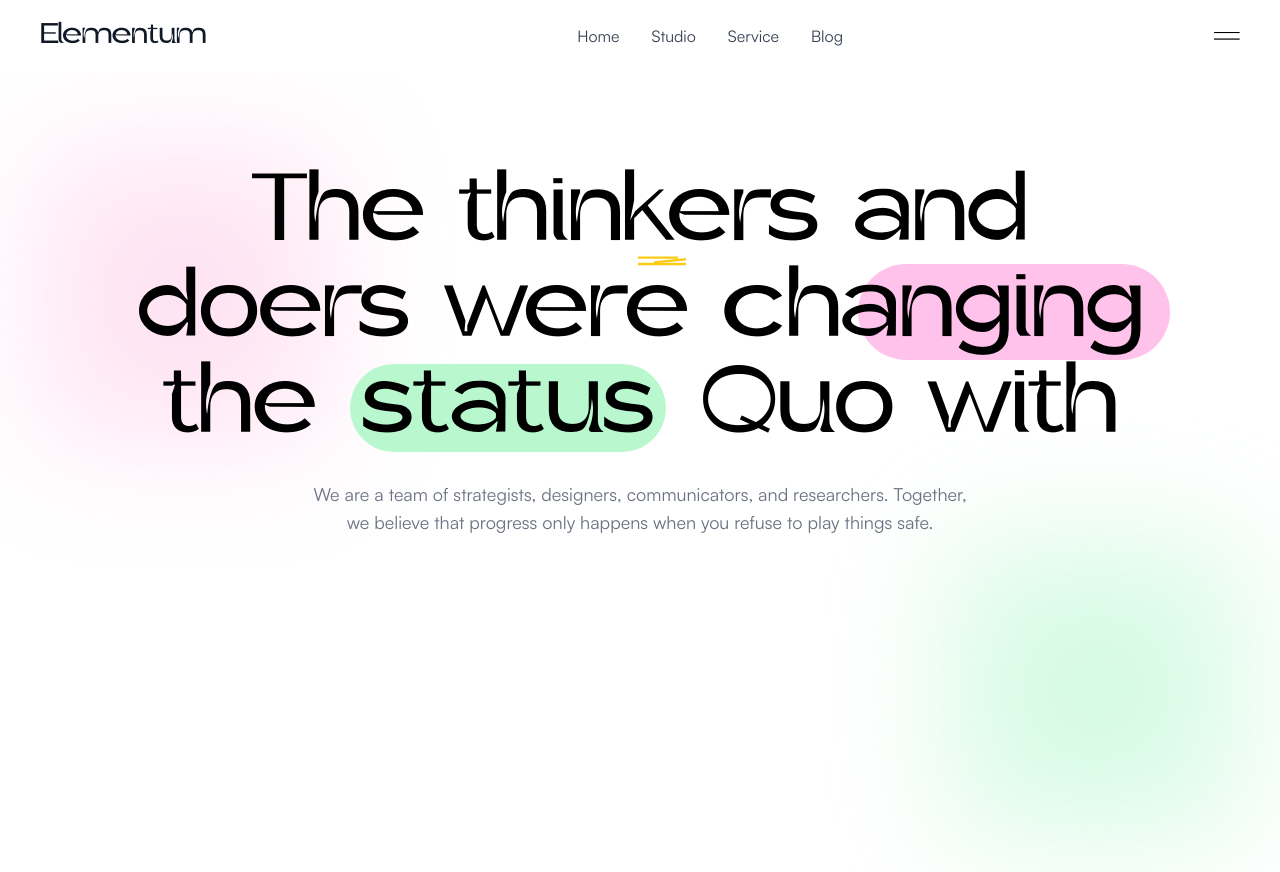
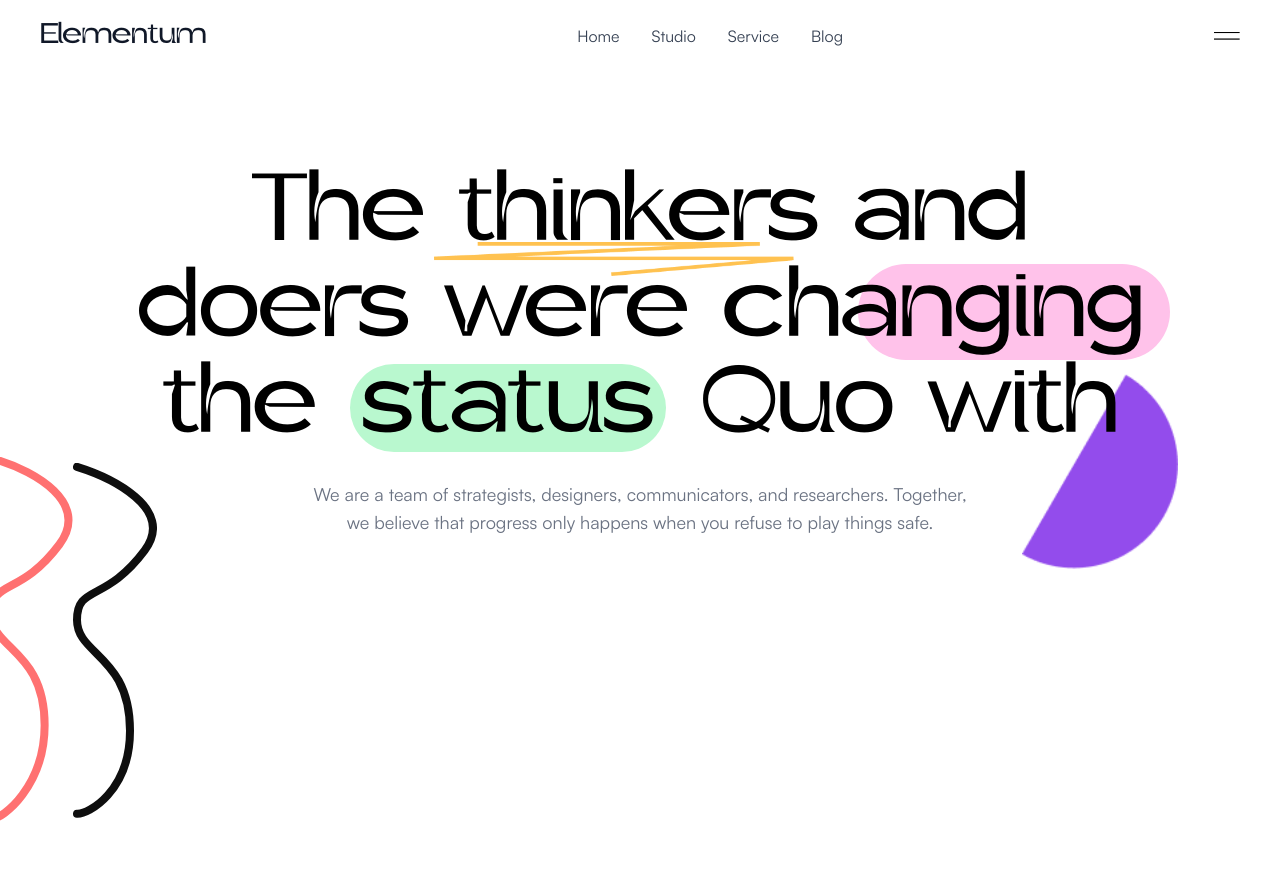
Before and after one commit to AbdulAdnan7/elementum, a React (Vite) app in the folder Elementum/: page / in a window 1280 px wide. Built offline with nearby package versions, Linux system fonts and the light colour scheme; a web font is replaced by a local one.

Commit message:
Completed half hero section

```diff
--- a/Elementum/src/components/Hero.jsx
+++ b/Elementum/src/components/Hero.jsx
@@ -1,46 +1,105 @@
 export default function Hero() {
   return (
     <section className="relative min-h-screen px-6 md:px-10 py-24 text-center overflow-hidden">
-      <div className="absolute top-20 left-10 w-72 h-72 bg-pink-300 opacity-30 blur-3xl -z-10"></div>
-      <div className="absolute bottom-10 right-10 w-72 h-72 bg-green-300 opacity-30 blur-3xl -z-10"></div>
+      {/** Left vertical lines */}
+      {/* Two curves: red attached to left edge, dark beside it */}
+      <div
+        className="absolute hidden lg:flex mt-42"
+        style={{
+          left: 0,
+          top: "50%",
+          transform: "translateY(-50%)",
+          alignItems: "center",
+        }}
+      >
+        {/* Red curve */}
+        <svg
+          width="73"
+          height="366"
+          viewBox="0 0 73 366"
+          fill="none"
+          xmlns="http://www.w3.org/2000/svg"
+        >
+          <path
+            d="M-0.125563 3.81958C32.8912 14.0867 91.0122 45.1979 59.3623 87.5062C19.8 140.391 -8.5 121.794 -8.5 157.245C-8.5 192.696 44.6348 192.696 44.6348 268.246C44.6348 328.686 2.95478 362.393 -8.5 361.812"
+            stroke="#FF7171"
+            strokeWidth="8"
+            fill="none"
+            strokeLinecap="round"
+          />
+        </svg>
+
+        {/* Dark curve – placed directly beside red */}
+        <svg
+          width="84"
+          height="355"
+          viewBox="0 0 84 355"
+          fill="none"
+          xmlns="http://www.w3.org/2000/svg"
+        >
+          <path
+            d="M3.99996 3.81927C36.9367 14.0704 103.271 45.1331 71.6979 87.3753C32.2314 140.178 4 121.61 4 157.005C4 192.4 57.006 192.4 57.006 267.833C57.006 328.179 15.427 351.389 4 350.809"
+            stroke="#0E0E0E"
+            strokeWidth="8"
+            fill="none"
+            strokeLinecap="round"
+          />
+        </svg>
+      </div>
+
+      {/*Half Circle*/}
+      <img
+        src="/H.png"
+        alt="decorative"
+        className="absolute hidden lg:block -z-10"
+        style={{
+          width: "155.76px",
+          height: "auto",
+          right: "8%",
+          top: "50%",
+          transform: "translateY(-50%)",
+        }}
+      />
 
       <div className="max-w-6xl mx-auto">
         <h1 className="font-sans text-[50px] md:text-[62px] lg:text-[80px] leading-[1.2] tracking-tight">
           The{" "}
-          <span className="relative inline-block leading-none">
+          <span className="relative inline-block">
             thinkers
-            <svg
-              className="absolute left-0 top-full w-full h-4"
-              viewBox="0 0 200 20"
-            >
-              <polyline points="100,2 150,2" stroke="#FACC15" strokeWidth="3" fill="none" />
-              <polyline points="160,4 120,8" stroke="#FACC15" strokeWidth="3" fill="none" />
-              <polyline points="100,10 160,10" stroke="#FACC15" strokeWidth="3" fill="none" />
-            </svg>
+            {/* 🖼️ Zigzag image below the word */}
+            <img
+              src="/zig.png"
+              alt="zigzag underline"
+              className="absolute left-0 top-full -m-6 w-full h-auto"
+              style={{ transform: "translateY(2px)" }}
+            />
           </span>{" "}
           and
           <br />
           doers were{"  "}
           <span className="relative inline-flex items-center whitespace-nowrap">
-           {/** Seperate Background */}
+            {/* Separate Background */}
             <div
               className="absolute inset-y-0 bg-[#FFC2EA] rounded-full px-3"
               style={{
-                left: '1.7em',
-                right: '-1.7rem',
+                left: "1.7em",
+                right: "-1.7rem",
               }}
             />
             <span className="relative z-10">changing</span>
           </span>
           <br />
           the{" "}
-          <span className="bg-green-200 px-3 py-1 rounded-full">status</span>{" "}
+          <span className="bg-green-200 px-3 py-1 rounded-full">
+            status
+          </span>{" "}
           Quo with
         </h1>
 
         <p className="text-gray-500 text-base md:text-lg mt-6 max-w-2xl mx-auto">
-          We are a team of strategists, designers, communicators, and researchers.
-          Together, we believe that progress only happens when you refuse to play things safe.
+          We are a team of strategists, designers, communicators, and
+          researchers. Together, we believe that progress only happens when you
+          refuse to play things safe.
         </p>
       </div>
     </section>
--- a/Elementum/src/components/Navbar.jsx
+++ b/Elementum/src/components/Navbar.jsx
@@ -21,24 +21,23 @@ export default function Navbar() {
         </div>
 
         {/** Svg Icon */}
-        <div>
+         {/* Mobile menu button */}
+        <button
+          className=" focus:outline-none text-gray-700"
+          onClick={() => setIsOpen(!isOpen)}
+        >
+             <div>
             <img
             src="/bars.png"
             width={26}
             height={26}
             />
         </div>
-
-        {/* Mobile menu button */}
-        <button
-          className="md:hidden focus:outline-none text-gray-700"
-          onClick={() => setIsOpen(!isOpen)}
-        >
-          <svg className="w-6 h-6" fill="none" stroke="currentColor" viewBox="0 0 24 24">
-            <path strokeLinecap="round" strokeLinejoin="round" strokeWidth={2} d="M4 6h16M4 12h16M4 18h16" />
-          </svg>
         </button>
       </div>
+
+
+
 
       {/* Mobile Menu (collapsible) */}
       {isOpen && (
```
Also changed, not shown: Elementum/public/H.png (added), Elementum/public/zig.png (added).
